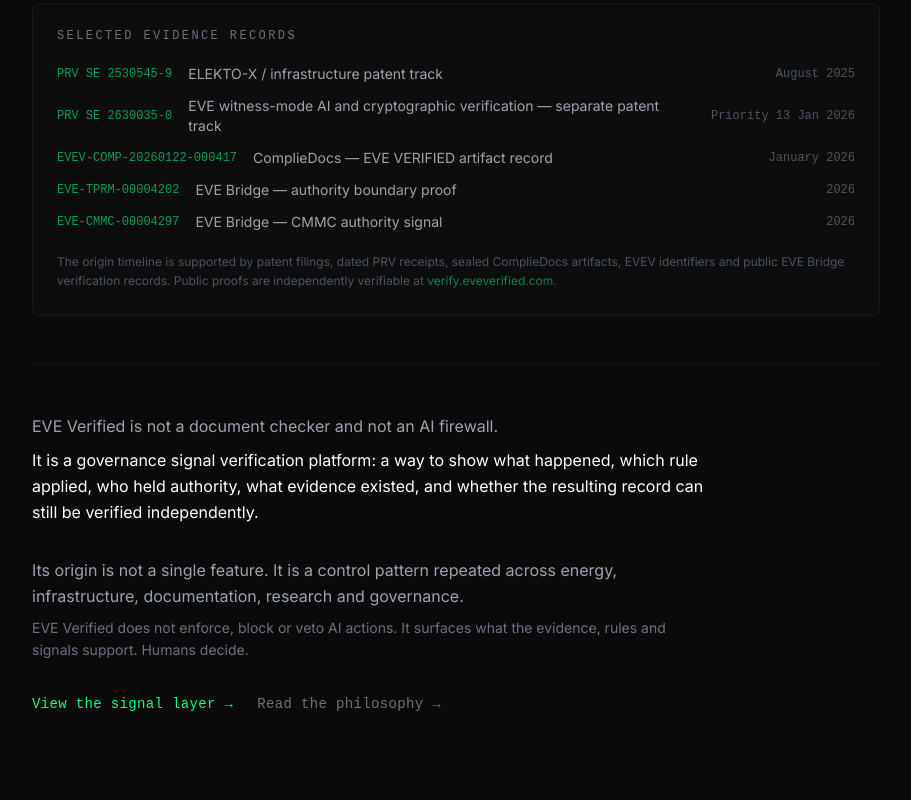
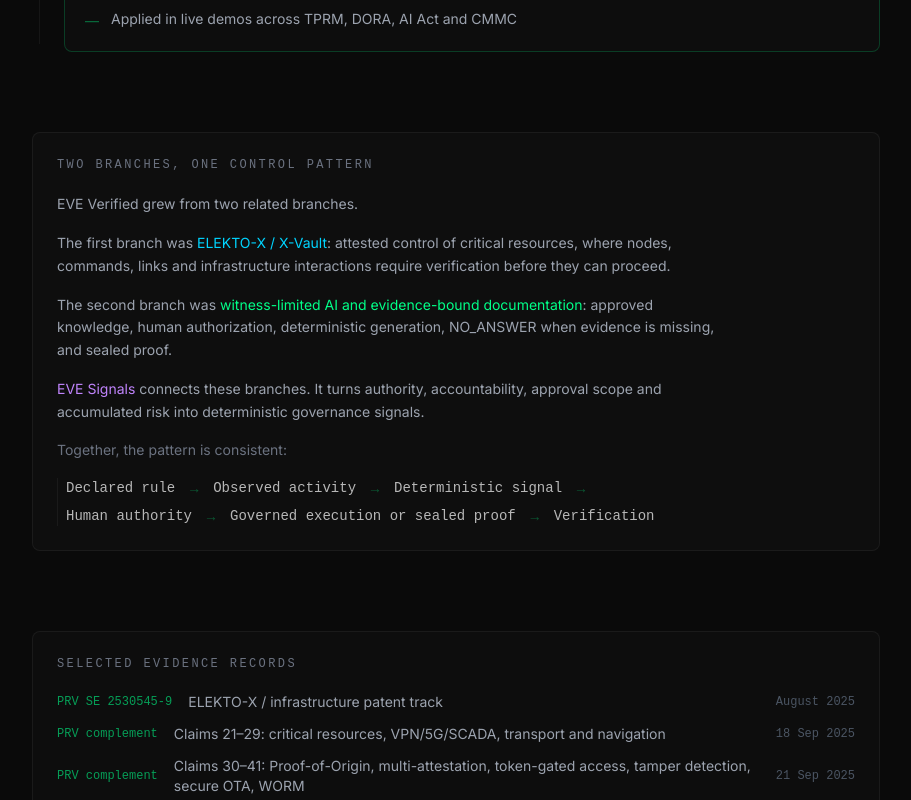
Before and after one commit to elekto-energy/eveverified, a Next.js app: page /origin in a window 1280 px wide. Shown: the part 2540-3340 px from the top of the page, without its empty margins (184-1095 px from the left). Built offline with nearby package versions, Linux system fonts and the light colour scheme.

Commit message:
feat(origin): add Two branches, one control pattern section — ELEKTO-X/EVE Verified/EVE Signals architecture narrative

```diff
--- a/app/origin/page.tsx
+++ b/app/origin/page.tsx
@@ -24,7 +24,7 @@
     year: 'September 2025',
     name: 'ELEKTO-X',
     tagline: 'Attested infrastructure control',
-    description: null,
+    description: 'By September 2025, ELEKTO-X had been extended beyond energy into attested critical-resource control: communication devices, IoT nodes, transport infrastructure, navigation infrastructure, VPN/5G/SCADA links, token-gated access, multi-attestation, secure restart, tamper detection, WORM logging and Proof-of-Origin for components. Patent complement filings were received by PRV on 18 September 2025 (claims 21–29) and 21 September 2025 (claims 30–41).',
     items: [
       'Attested nodes with TPM/HSM-based verification',
       'Signed snapshots and monotonic counters',
@@ -93,6 +93,8 @@
 
 const earlyRecords = [
   { id: 'PRV SE 2530545-9',          label: 'ELEKTO-X / infrastructure patent track',                                     date: 'August 2025'        },
+  { id: 'PRV complement',             label: 'Claims 21–29: critical resources, VPN/5G/SCADA, transport and navigation',   date: '18 Sep 2025'        },
+  { id: 'PRV complement',             label: 'Claims 30–41: Proof-of-Origin, multi-attestation, token-gated access, tamper detection, secure OTA, WORM', date: '21 Sep 2025' },
   { id: 'PRV SE 2630035-0',           label: 'EVE witness-mode AI and cryptographic verification — separate patent track', date: 'Priority 13 Jan 2026' },
   { id: 'EVEV-COMP-20260122-000417',  label: 'ComplieDocs — EVE VERIFIED artifact record',                                date: 'January 2026'       },
   { id: 'EVE-TPRM-00004202',          label: 'EVE Bridge — authority boundary proof', date: '2026'          },
@@ -192,6 +194,58 @@
           </div>
         </div>
 
+        {/* Two branches */}
+        <motion.div
+          initial={{ opacity: 0, y: 16 }}
+          animate={{ opacity: 1, y: 0 }}
+          transition={{ duration: 0.6, delay: 0.55 }}
+          className="mt-20 border border-white/5 rounded-lg p-6 bg-white/[0.02]"
+        >
+          <p className="text-xs tracking-[0.2em] text-gray-500 uppercase mb-5 font-mono">
+            Two branches, one control pattern
+          </p>
+          <div className="space-y-4 text-sm text-gray-400 leading-relaxed max-w-2xl">
+            <p>
+              EVE Verified grew from two related branches.
+            </p>
+            <p>
+              The first branch was <span className="text-eve-cyan">ELEKTO-X / X-Vault</span>: attested
+              control of critical resources, where nodes, commands, links and infrastructure
+              interactions require verification before they can proceed.
+            </p>
+            <p>
+              The second branch was <span className="text-eve-green">witness-limited AI and evidence-bound
+              documentation</span>: approved knowledge, human authorization, deterministic generation,
+              NO_ANSWER when evidence is missing, and sealed proof.
+            </p>
+            <p>
+              <span className="text-purple-400">EVE Signals</span> connects these branches. It turns
+              authority, accountability, approval scope and accumulated risk into deterministic
+              governance signals.
+            </p>
+            <p className="text-gray-500">
+              Together, the pattern is consistent:
+            </p>
+            <div className="flex flex-wrap gap-x-3 gap-y-2 items-center pl-2 border-l border-white/5">
+              {[
+                'Declared rule',
+                'Observed activity',
+                'Deterministic signal',
+                'Human authority',
+                'Governed execution or sealed proof',
+                'Verification',
+              ].map((step, i, arr) => (
+                <span key={step} className="flex items-center gap-3">
+                  <span className="text-sm text-white/70 font-mono">{step}</span>
+                  {i < arr.length - 1 && (
+                    <span className="text-eve-green/30 text-sm">→</span>
+                  )}
+                </span>
+              ))}
+            </div>
+          </div>
+        </motion.div>
+
         {/* Selected evidence */}
         <motion.div
           initial={{ opacity: 0, y: 16 }}
```
